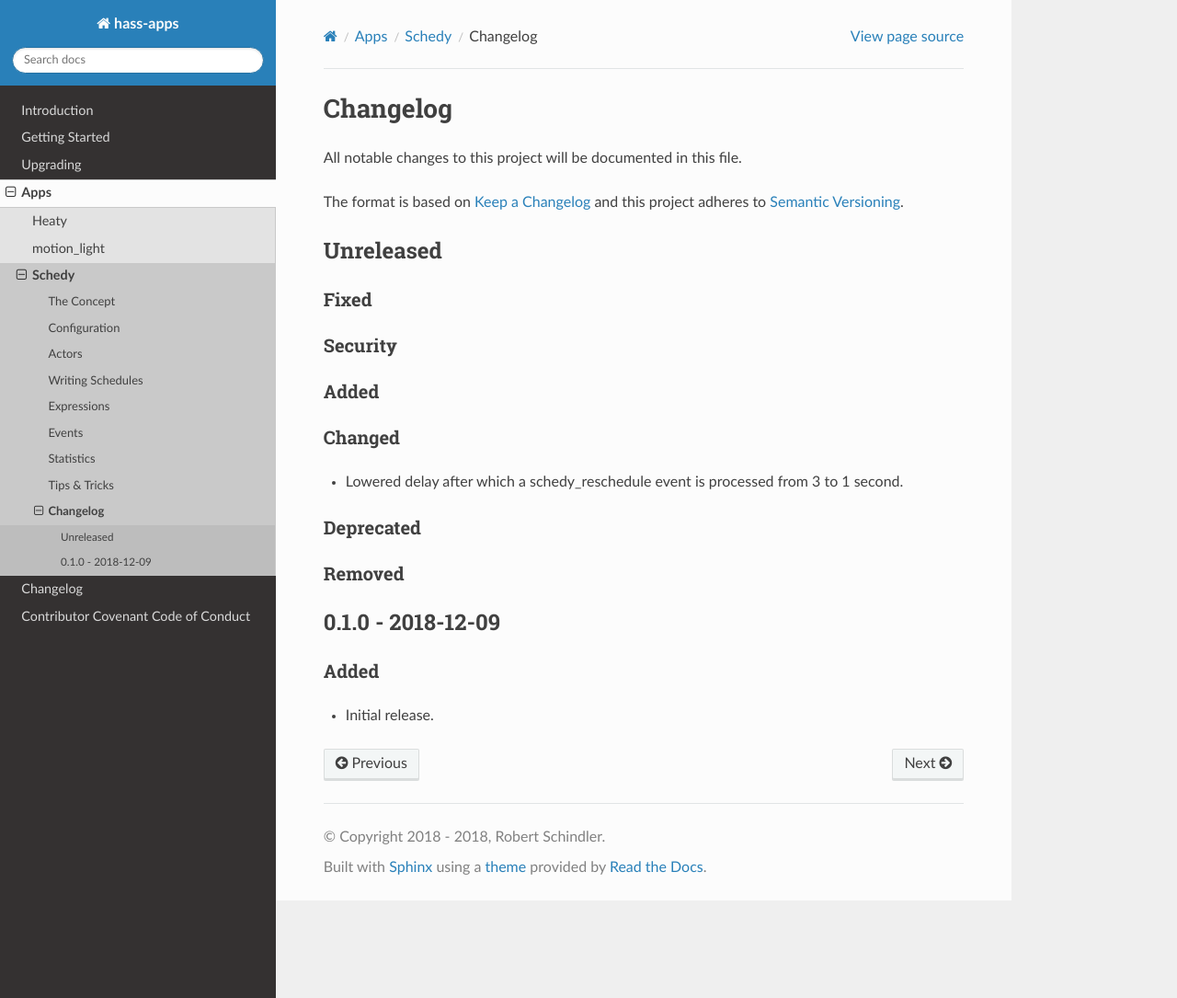
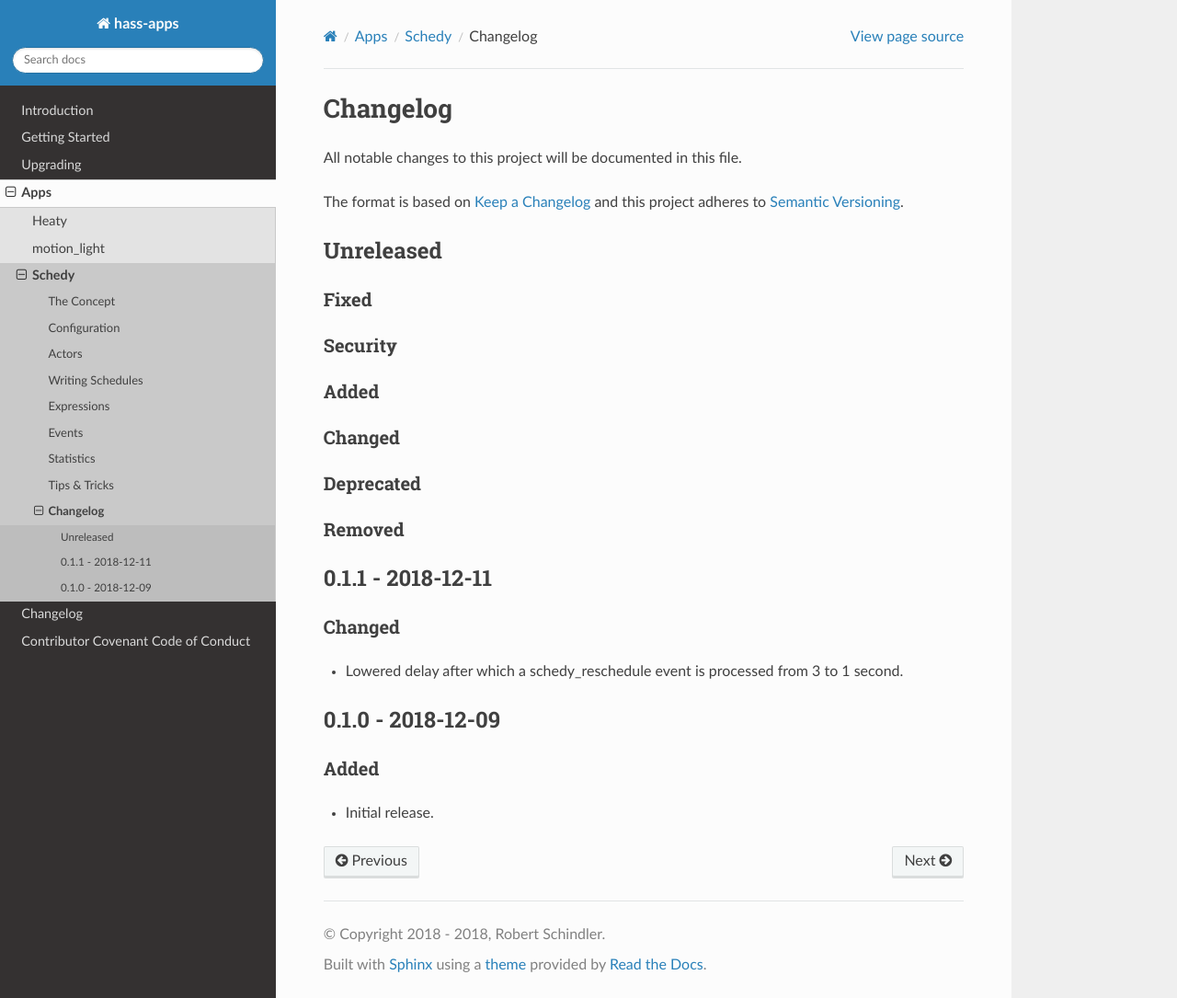
Before and after one commit to bob1de/hass-apps, a Sphinx documentation site: the page built from docs/apps/schedy/CHANGELOG.md, in a window 1280 px wide and 1085 px high. Shown: the whole window at 92% size. Built offline with Sphinx 7.4.7 and the Read the Docs theme 2.0.0, drawn with Linux system fonts in a browser that asks for light colours; the version number could not be read and is left out.

Commit message:
[schedy] Release v0.1.1

```diff
--- a/docs/apps/schedy/CHANGELOG.md
+++ b/docs/apps/schedy/CHANGELOG.md
@@ -15,14 +15,19 @@ and this project adheres to [Semantic Versioning](http://semver.org/spec/v2.0.0.
 ### Added
 
 ### Changed
-* Lowered delay after which a schedy_reschedule event is processed from
-  3 to 1 second.
 
 ### Deprecated
 
 ### Removed
 
 
+## 0.1.1 - 2018-12-11
+
+### Changed
+* Lowered delay after which a schedy_reschedule event is processed from
+  3 to 1 second.
+
+
 ## 0.1.0 - 2018-12-09
 
 ### Added
```
Also changed, not shown: 1 other file.
